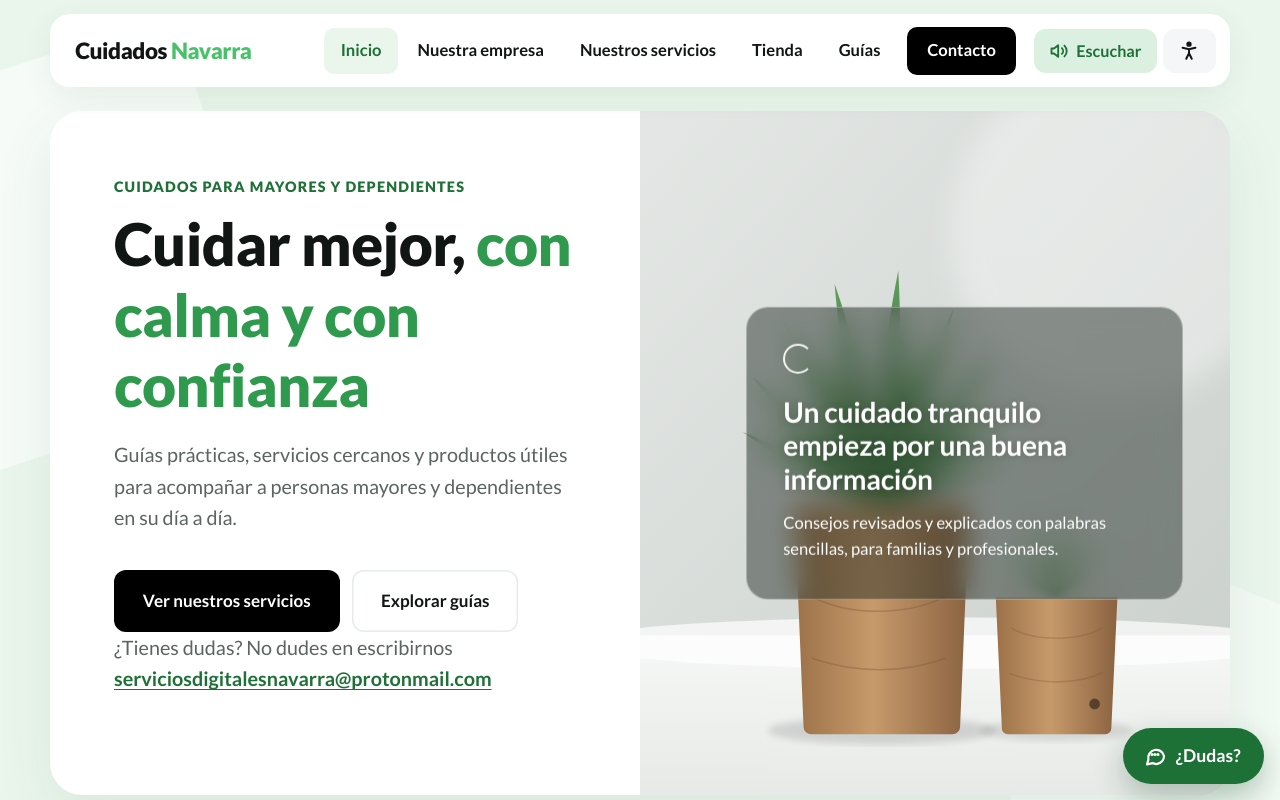
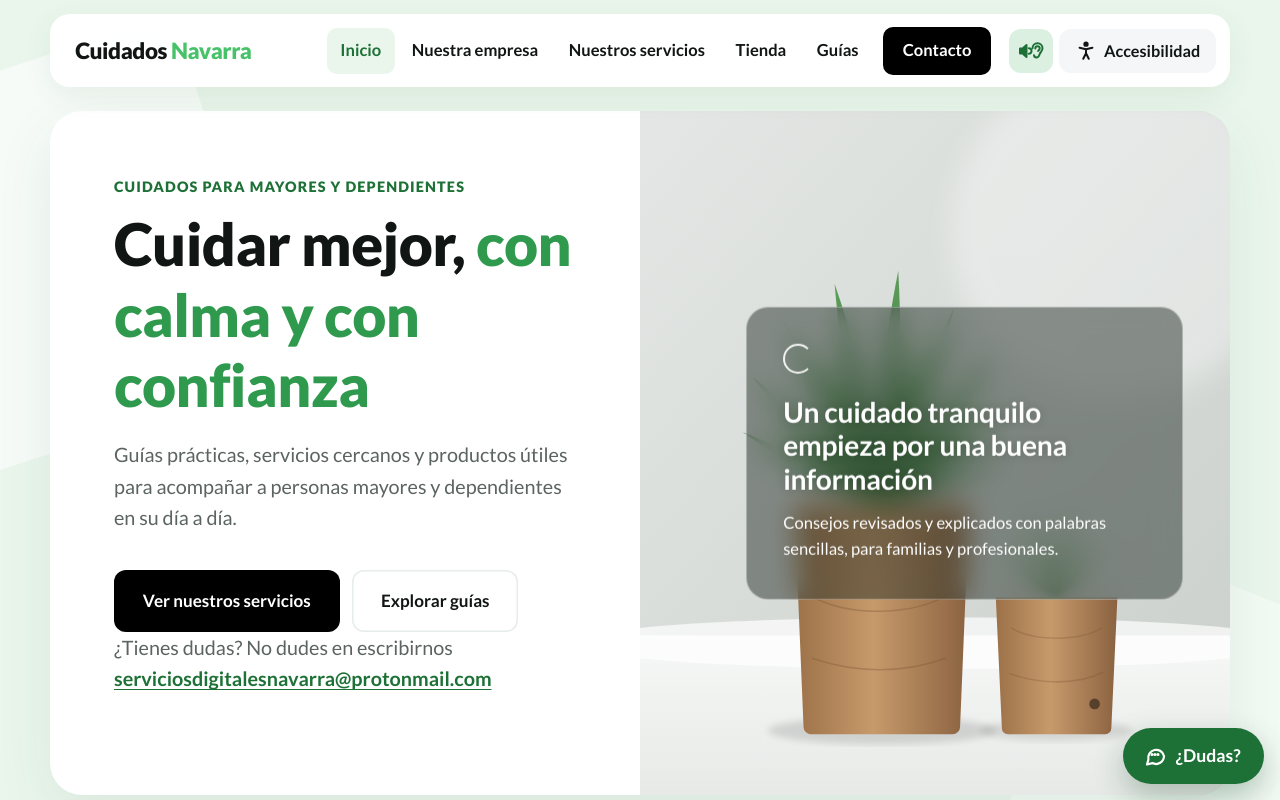
Before and after one commit to serviciosdigitalesnavarra/cuidados-navarra, a plain HTML site: page index.html in a window 1280 px wide. Shown: the top 800 px of the page. Drawn offline with Linux system fonts and the light colour scheme.

Commit message:
Cabecera: todos los botones dentro del marco y «Escuchar» como icono compacto (altavoz y oído)
- «Escuchar» de la cabecera pasa a botón de 44 px solo con icono; nombre accesible
  «Escuchar esta página» / «Parar la lectura» y tooltip.
- «Accesibilidad» muestra su texto solo cuando cabe; si no, queda el icono.
- El menú se recoge en ☰ hasta 1160 px y siempre con letra grande o muy grande.
- Ajustes de tamaño en móviles de 320-360 px.

Co-Authored-By: Claude Opus 5.5 <noreply@anthropic.com>
Claude-Session: https://claude.ai/code/session_011eJnPe7r54y8beua7nEY8X

```diff
--- a/css/estilos.css
+++ b/css/estilos.css
@@ -72,14 +72,14 @@ main:focus { outline: none; }
 .logo { font-weight: 900; font-size: 1.25rem; text-decoration: none; color: var(--texto); letter-spacing: -.02em; white-space: nowrap; }
 .logo span { color: var(--verde); }
 .nav { display: flex; align-items: center; gap: .2rem; margin-left: auto; }
-.nav a { white-space: nowrap; text-decoration: none; color: var(--texto); padding: .55rem .9rem; border-radius: 10px; font-weight: 700; font-size: .92rem; }
+.nav a { white-space: nowrap; text-decoration: none; color: var(--texto); padding: .55rem .75rem; border-radius: 10px; font-weight: 700; font-size: .92rem; }
 .nav a:hover { background: var(--verde-fondo); }
 .nav a[aria-current="page"] { color: var(--verde-texto); background: var(--verde-fondo); }
 .nav a.boton, .nav a.boton:hover { color: #fff; background: var(--negro); }
 .nav .boton { margin-left: .4rem; padding: .6rem 1.1rem; font-size: .92rem; }
 .menu-movil { display: none; border: 0; background: var(--gris-campo); width: 44px; height: 44px; border-radius: 12px; cursor: pointer; font-size: 1.3rem; }
 
-@media (max-width: 1100px) {
+@media (max-width: 1160px) {
   .menu-movil { display: grid; place-items: center; }
   .nav {
     position: absolute; left: 16px; right: 16px; top: calc(100% + 8px);
@@ -406,7 +406,7 @@ section[id], [id].bloque { scroll-margin-top: 110px; }
 .menu-movil { order: 3; flex: none; }
 .boton-acc {
   display: inline-flex; align-items: center; justify-content: center; gap: .4rem; min-height: 44px; min-width: 44px;
-  font: inherit; font-weight: 700; font-size: .9rem; cursor: pointer; color: var(--texto);
+  font: inherit; font-weight: 700; font-size: .9rem; cursor: pointer; color: var(--texto); white-space: nowrap;
   border: 0; background: var(--gris-campo); padding: .5rem .85rem; border-radius: 12px;
 }
 .boton-acc:hover { background: var(--verde-suave); }
@@ -414,20 +414,30 @@ section[id], [id].bloque { scroll-margin-top: 110px; }
 .boton-escuchar { background: var(--verde-suave); color: var(--verde-texto); }
 .boton-escuchar:hover { background: #cbe9d3; }
 .boton-escuchar.leyendo, .lector-mini.leyendo { background: var(--negro); color: #fff; }
+/* «Escuchar» de la cabecera: botón compacto, solo con el icono (altavoz y oído) */
+.cabecera .boton-escuchar { width: 44px; height: 44px; padding: 0; }
+.cabecera .boton-escuchar svg { width: 26px; height: 26px; }
 .icono-escuchar { display: inline-flex; }
 .icono-escuchar:empty { display: none; }
 #boton-ajustes[aria-expanded="true"] { background: var(--negro); color: #fff; }
 html.sin-voz .boton-escuchar, html.sin-voz .lector-mini { display: none; }
 html.acc-abierto .asistente-boton { visibility: hidden; }
-@media (max-width: 1320px) and (min-width: 1101px) { .texto-acc { position: absolute; width: 1px; height: 1px; overflow: hidden; clip: rect(0 0 0 0); white-space: nowrap; } }
+/* El texto «Accesibilidad» solo se ve cuando hay sitio de sobra; si no, queda el icono */
+.oculto-compacto { position: absolute; width: 1px; height: 1px; overflow: hidden; clip: rect(0 0 0 0); white-space: nowrap; }
+@media (min-width: 1240px) { html:not(.texto-grande):not(.texto-muy-grande) .texto-acc { position: static; width: auto; height: auto; clip: auto; } }
+@media (min-width: 700px) and (max-width: 1160px) { .texto-acc { position: static; width: auto; height: auto; clip: auto; } }
+@media (min-width: 760px) { html.texto-grande .texto-acc, html.texto-muy-grande .texto-acc { position: static; width: auto; height: auto; clip: auto; } }
 @media (max-width: 560px) {
-  .herramientas-acc .texto-escuchar, .texto-acc { position: absolute; width: 1px; height: 1px; overflow: hidden; clip: rect(0 0 0 0); white-space: nowrap; }
   .boton-acc { padding: .5rem; width: 44px; }
-  .cabecera .barra { padding-left: 1rem; gap: .4rem; }
-  .cabecera .logo { font-size: min(1.1rem, 5vw); }
+  .herramientas-acc { gap: .25rem; }
+  .cabecera .barra { padding: .55rem .55rem .55rem .9rem; gap: .3rem; }
+  .cabecera .logo { font-size: min(1.1rem, 4.6vw); }
 }
-/* Con letra grande el menú no cabe en una línea: se recoge en el botón ☰ como en el móvil */
-@media (max-width: 1500px) {
+@media (max-width: 360px) {
+  .cabecera .boton-acc, .cabecera .menu-movil { width: 40px; min-width: 40px; height: 40px; min-height: 40px; }
+  .cabecera .logo { font-size: 4.3vw; }
+}
+/* Con letra grande el menú nunca cabe en una línea: se recoge en el botón ☰ como en el móvil */
 html.texto-grande .menu-movil, html.texto-muy-grande .menu-movil { display: grid; place-items: center; }
 html.texto-grande .nav, html.texto-muy-grande .nav {
   position: absolute; left: 16px; right: 16px; top: calc(100% + 8px);
@@ -438,10 +448,6 @@ html.acc-abierto .asistente-boton { visibility: hidden; }
 html.texto-grande .nav a, html.texto-muy-grande .nav a { padding: .9rem 1rem; font-size: 1rem; }
 html.texto-grande .nav .boton, html.texto-muy-grande .nav .boton { margin: .3rem 0 0; text-align: center; padding: .9rem; font-size: 1rem; }
 html.texto-grande .herramientas-acc, html.texto-muy-grande .herramientas-acc { margin-left: auto; }
-}
-@media (max-width: 1500px) and (min-width: 561px) {
-  html.texto-grande .texto-acc, html.texto-muy-grande .texto-acc { position: static; width: auto; height: auto; clip: auto; }
-}
 
 /* Panel de ajustes */
 .panel-acc {
@@ -483,7 +489,7 @@ html.acc-abierto .asistente-boton { visibility: hidden; }
 .panel-acc-pie { display: flex; align-items: center; justify-content: space-between; gap: .8rem; flex-wrap: wrap; border-top: 1px solid var(--borde); padding-top: 1rem; margin-top: .2rem; }
 .panel-acc-pie .boton { min-height: 44px; padding: .6rem 1rem; font-size: .9rem; }
 .panel-acc-pie a { font-size: .88rem; font-weight: 700; }
-@media (max-width: 1100px) { .panel-acc { right: 0; left: 0; width: auto; } }
+@media (max-width: 1160px) { .panel-acc { right: 0; left: 0; width: auto; } }
 
 /* Botón «Escuchar» dentro de una guía y en las respuestas del asistente */
 .dialogo-escuchar { margin-top: .9rem; background: #fff; }
--- a/js/accesibilidad.js
+++ b/js/accesibilidad.js
@@ -48,6 +48,8 @@
   for (var k in TEXTOS.es) if (!(k in T)) T[k] = TEXTOS.es[k];
 
   var ICONO_ALTAVOZ = '<svg width="20" height="20" viewBox="0 0 24 24" fill="none" stroke="currentColor" stroke-width="2.2" stroke-linecap="round" stroke-linejoin="round" aria-hidden="true" focusable="false"><path d="M11 5 6 9H3v6h3l5 4V5Z"/><path d="M15.5 8.5a5 5 0 0 1 0 7M18.5 5.5a9 9 0 0 1 0 13"/></svg>';
+  // Altavoz con un oído: icono compacto del botón «Escuchar» de la cabecera
+  var ICONO_OIDO = '<svg width="26" height="26" viewBox="0 0 26 24" fill="none" stroke="currentColor" stroke-width="2" stroke-linecap="round" stroke-linejoin="round" aria-hidden="true" focusable="false"><path d="M2 9.5h2.6L8.5 6v12l-3.9-3.5H2z" fill="currentColor"/><path d="M10.8 9.3a2.6 2.6 0 0 1 0 5.4"/><path d="M14.5 9.2a5 5 0 0 1 10 0c0 2.6-1.9 3.6-2.6 5.4-.6 1.6-1 3.9-3.4 3.9a2.5 2.5 0 0 1-2.5-2.3"/><path d="M17.3 9.4a2.2 2.2 0 0 1 4.4 0c0 1.2-1 1.7-1.6 2.6"/></svg>';
   var ICONO_PARAR = '<svg width="20" height="20" viewBox="0 0 24 24" fill="currentColor" aria-hidden="true" focusable="false"><rect x="6" y="6" width="12" height="12" rx="2"/></svg>';
   var ICONO_PAUSA = '<svg width="20" height="20" viewBox="0 0 24 24" fill="currentColor" aria-hidden="true" focusable="false"><rect x="6" y="5" width="4" height="14" rx="1"/><rect x="14" y="5" width="4" height="14" rx="1"/></svg>';
   var ICONO_SEGUIR = '<svg width="20" height="20" viewBox="0 0 24 24" fill="currentColor" aria-hidden="true" focusable="false"><path d="M7 5v14l12-7L7 5Z"/></svg>';
@@ -179,7 +181,8 @@
       // data-texto y data-texto-parar llevan una clave de TEXTOS (o un texto literal)
       var normal = b.getAttribute("data-texto") || "escuchar", parando = b.getAttribute("data-texto-parar") || "parar";
       if (t) t.textContent = leyendo ? (T[parando] || parando) : (T[normal] || normal);
-      if (ic) ic.innerHTML = leyendo ? ICONO_PARAR : ICONO_ALTAVOZ;
+      if (ic) ic.innerHTML = leyendo ? ICONO_PARAR : (b.getAttribute("data-icono") === "oido" ? ICONO_OIDO : ICONO_ALTAVOZ);
+      if (b.id === "boton-escuchar") b.title = leyendo ? T.pararLectura : T.escucharPagina;
     });
     var p = barra.querySelector("[data-lector=pausa]");
     p.innerHTML = lector.pausado ? ICONO_SEGUIR : ICONO_PAUSA;
@@ -358,7 +361,6 @@
     '<a href="accesibilidad.html">' + T.ayuda + "</a></div>";
 
   // Textos de los botones de la cabecera
-  var be = $("boton-escuchar"); if (be) be.title = T.tituloEscuchar;
   var ta = botonAjustes.querySelector(".texto-acc"); if (ta) ta.textContent = T.accesibilidad;
 
   function pintarPanel() {
--- a/js/comun.js
+++ b/js/comun.js
@@ -100,11 +100,11 @@
       '<nav class="nav" id="nav" aria-label="Principal">' + nav +
       '<a class="boton" href="empresa.html#contacto">Contacto</a></nav>' +
       '<div class="herramientas-acc">' +
-        '<button type="button" class="boton-acc boton-escuchar" id="boton-escuchar" data-escuchar="main" title="Leer en voz alta esta página">' +
-          '<span class="icono-escuchar"></span><span class="texto-escuchar">Escuchar</span></button>' +
+        '<button type="button" class="boton-acc boton-escuchar" id="boton-escuchar" data-escuchar="main" data-icono="oido" data-texto="escucharPagina" data-texto-parar="pararLectura" title="Escuchar esta página">' +
+          '<span class="icono-escuchar"></span><span class="texto-escuchar oculto">Escuchar esta página</span></button>' +
         '<button type="button" class="boton-acc" id="boton-ajustes" aria-expanded="false" aria-controls="panel-acc">' +
           '<svg width="22" height="22" viewBox="0 0 24 24" fill="none" stroke="currentColor" stroke-width="2.2" stroke-linecap="round" stroke-linejoin="round" aria-hidden="true" focusable="false"><circle cx="12" cy="4.5" r="1.8" fill="currentColor"/><path d="M5 8.5l7 1.5 7-1.5M12 10v4.5M12 14.5l-3 6M12 14.5l3 6"/></svg>' +
-          '<span class="texto-acc">Accesibilidad</span></button>' +
+          '<span class="texto-acc oculto-compacto">Accesibilidad</span></button>' +
       "</div>" +
       '<div class="panel-acc" id="panel-acc" role="dialog" aria-modal="false" aria-labelledby="acc-titulo" tabindex="-1" hidden></div>' +
       "</div></div></header>" +
```
Lines whose indentation alone changed are shown as unchanged.
